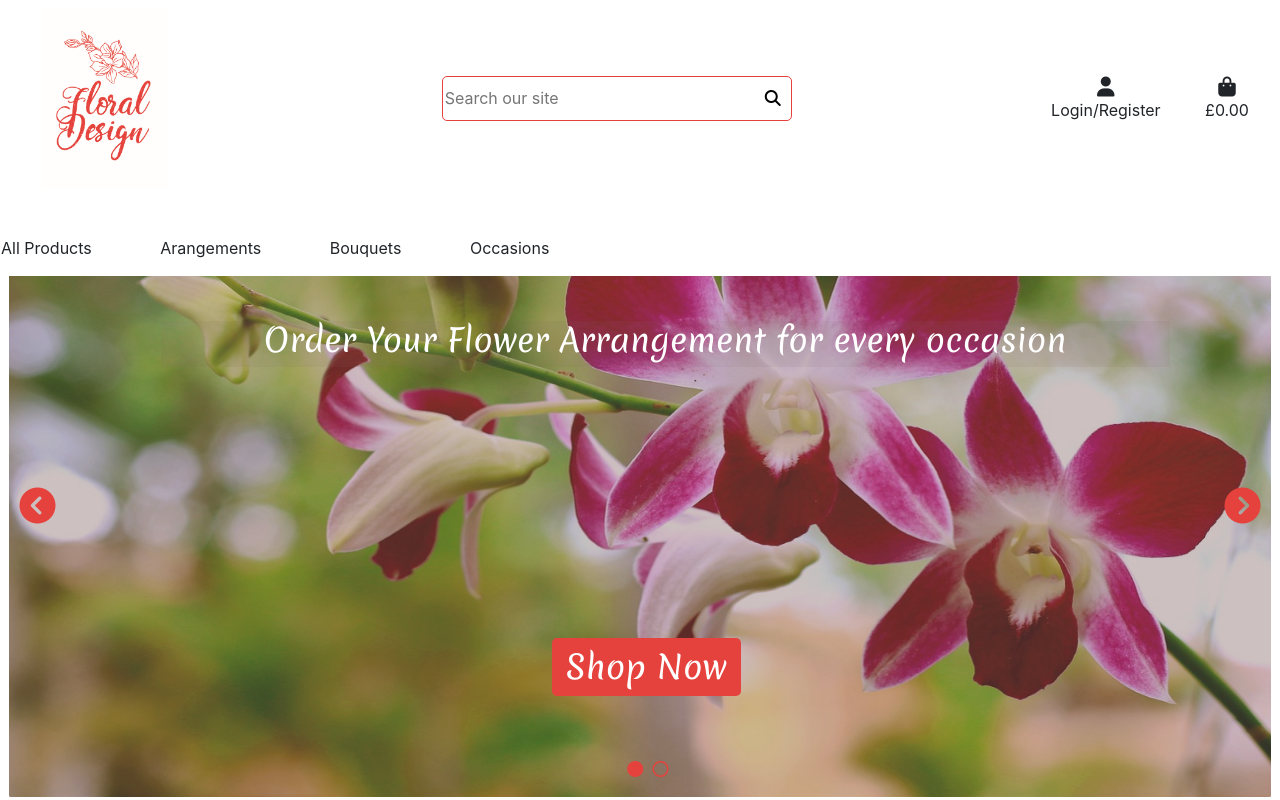
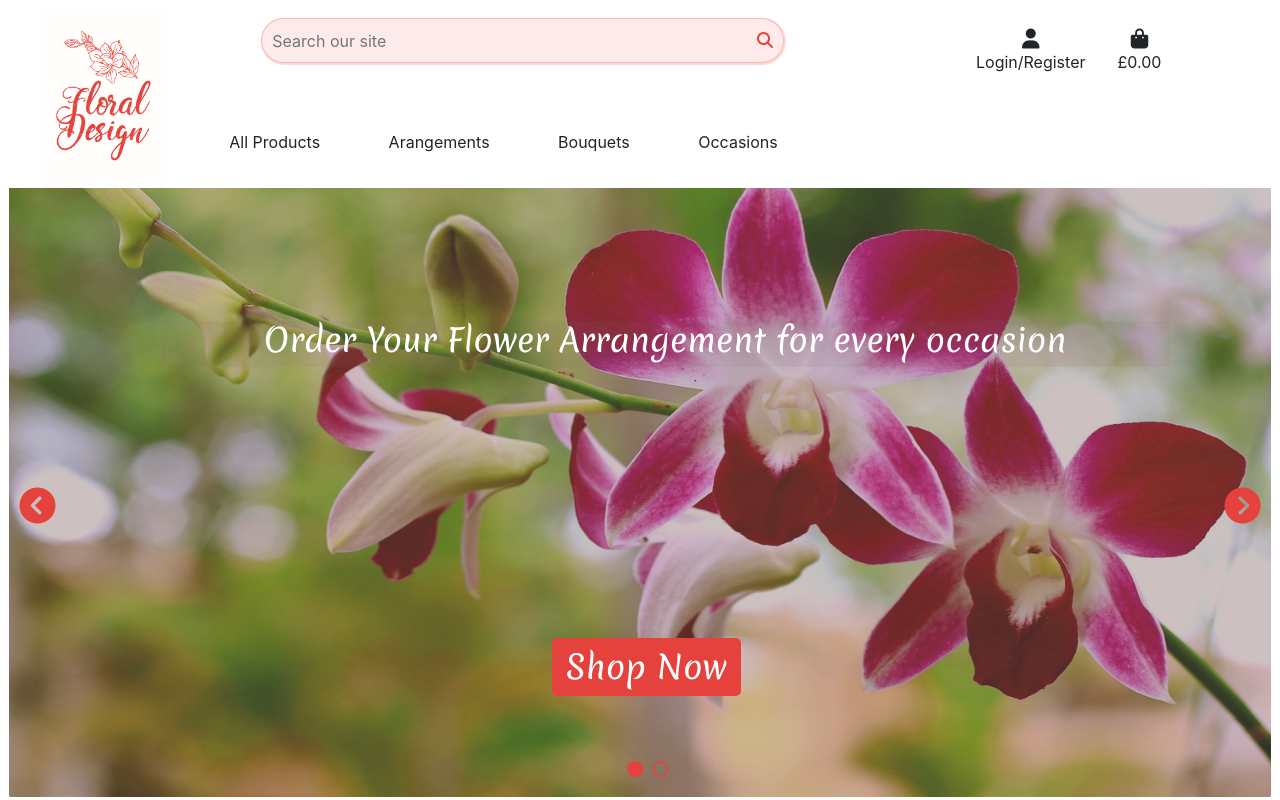
Before and after one commit to e-h-dev/floral_design, a Django app: page / in a window 1280 px wide. Run offline with Django 3.2, Linux system fonts and the light colour scheme; some libraries are stand-ins or nearby versions.

Commit message:
Add style to search bar and fix nav items

```diff
--- a/static/css/base.css
+++ b/static/css/base.css
@@ -35,21 +35,39 @@ header {
     width:180px;
 }
 
+.nav-row {
+    margin-top:10px;
+}
+.search-bar-container {
+    width:70%;
+    height:50px;
+}
+
 .search-bar {
-    border:var(--main-color) solid 1px;
-    border-radius: 5px;
-    width:350px;
+    padding-left: 10px;
+    width:70%;
     height:45px;
-    color:var(--main-color);
+    border: solid 1px rgba(230, 66, 61, 0.3);
+    border-radius: 40px;
+    box-shadow: 1px 1px 1px 1px rgba(230, 66, 61, 0.2);
+    background-color: rgba(230, 66, 61, 0.1);
+}
+
+.search-bar:focus {
+    box-shadow: 1px 1px 1px 1px rgba(231, 53, 46, 0.2);
+    border-radius: 40px;
+    outline: none;
+    background-color: #fff;
 }
 
 .search-btn {
-    background-color: var(--white-color);
+    background-color: transparent;
     border: none;
     position: relative;
     right:100%;
     top:20%;
     height: 20px;
+    color:var(--main-color)
 }
 
 .search-bar:focus, .search-btn:focus {
--- a/templates/base.html
+++ b/templates/base.html
@@ -38,15 +38,16 @@
   <body>
       <header class="container-fluid fixed-top">
           <div id="topnav" class="row bg-white pt-lg-2 d-none d-lg-flex">
-        <div class="col-12 col-lg-4 my-auto py-1 py-lg-0">
+              <div class="col-2">
                   <a href="{% url 'home' %}">
                       <div class="logo"></div>
                   </a>
               </div>
-        <div class="col-12 col-lg-4 text-center my-auto py-1 py-lg-0">
-          <form method="GET" action="">
+              <div class="col-10 my-10 py-1 py-lg-0">
+                  <div class="row nav-row">
+                      <form method="GET" action="" class="search-bar-container">
                           <div class="input-group w-100">
-                <input class="search-bar" type="text" name="q" placeholder="Search our site">
+                              <input class="search-bar ml-5" type="text" name="q" placeholder="Search our site">
                               <div class="input-group-append">
                                   <button class="search-btn" type="submit">
                                       <span class="icon fl-d-clr">
@@ -56,10 +57,7 @@
                               </div>
                           </div>
                       </form>
-        </div>
-        <div class="col-12 col-lg-4 my-auto py-1 text-center py-lg-0">
-          <ul class="list-inline list-unstyled text-center text-lg-right my-0">
-            <li class="list-inline-item dropdown">
+                  <div class="my-auto py-1 text-center py-lg-0 nav-top account">
                       <a class=" nav-link" href="#" id="user-options" data-toggle="dropdown" aria-haspopup="true" aria-expanded="false">
                           <div class="text-center">
                               <div><i class="fas fa-user fa-lg"></i></div>
@@ -82,8 +80,8 @@
                           <a href="{% url 'account_login' %}" class="dropdown-item">Login</a>
                     {% endif %}
                     </div>
-            </li>
-            <li class="list-inline-item">
+                </div>
+                <div class="nav-top basket">
                     <a class="{% if grand_total %}text-info font-weight-bold{% else %}{% endif %} nav-link" href="">
                       <div class="text-center">
                           <div><i class="fas fa-shopping-bag fa-lg"></i></div>
@@ -96,22 +94,9 @@
                           </p>
                       </div>
                     </a>
-            </li>
-          </ul>
                 </div>
-        <!-- <div class="row bg-white pt-lg-2 d-none d-lg-flex">
-          <div class="col-12 col-lg-4 my-auto py-1 text-center py-lg-0">
-            <ul class="list-inline list-unstyled text-center text-lg-right my-0">
-              <li class="list-inline-item dropdown">
-                I
-              </li>
-              <li class="list-inline-item dropdown">
-                I
-              </li>
-            </ul>
             </div>
-        </div> -->
-        <div class="row nav-row">
+        <div class="row">
             <ul class="list-inline list-unstyled text-center mt-5">
                 <li class="list-inline-item mr-5 ml-3">All Products</li>
                 <li class="list-inline-item mr-5 ml-3">Arangements</li>
@@ -120,8 +105,10 @@
             </ul>
         </div>
       </div>
+    </div>
+
+  </div>
 </header>
-
     {% if messages %}
         <div class="message-container"></div>
     {% endif %}
```
Lines whose indentation alone changed are shown as unchanged.
